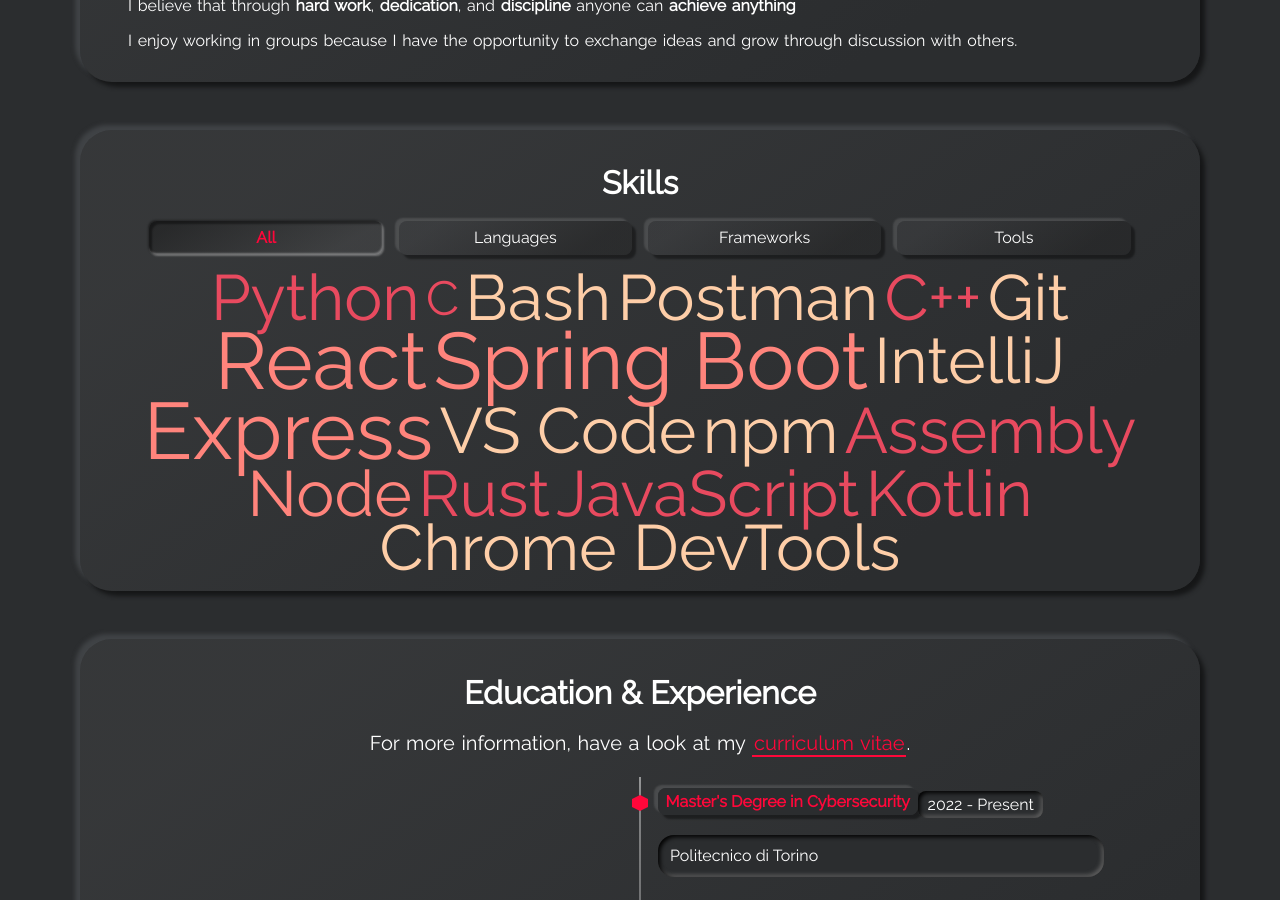
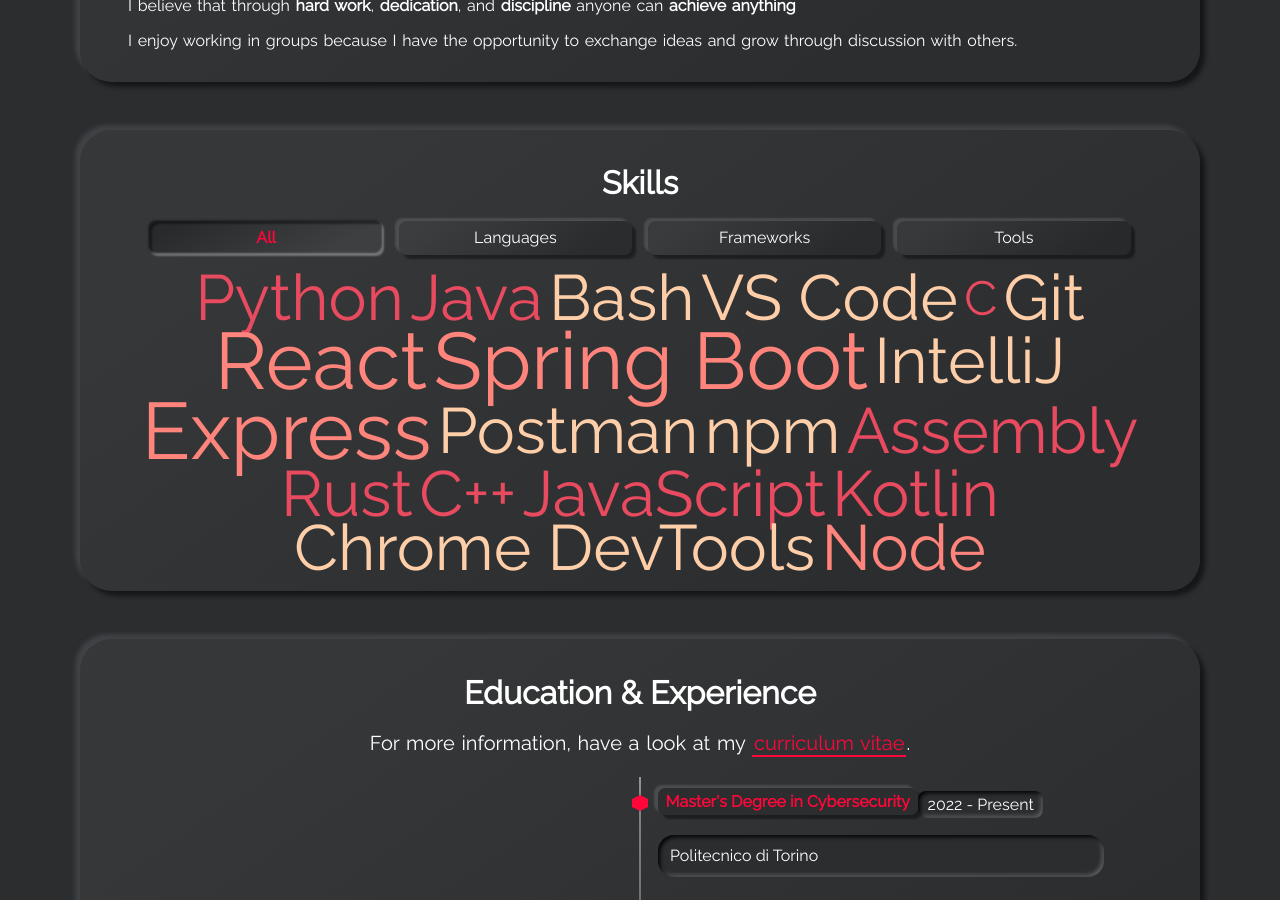
Before and after one commit to danieledibattista/danieledibattista, a Jekyll site: the page built from index.html, in a window 1280 px wide and 900 px high, scrolled down 1484 px. Built offline with Jekyll 4.4.1, drawn with Linux system fonts in a browser that asks for light colours.

```diff
--- a/_data/skills-languages.yml
+++ b/_data/skills-languages.yml
@@ -14,6 +14,9 @@
 - name: Kotlin
   weight: 4
 
+- name: Java
+  weight: 4
+
 - name: C
   weight: 3
 
```
